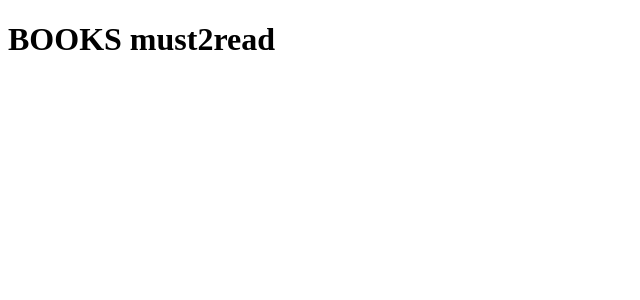
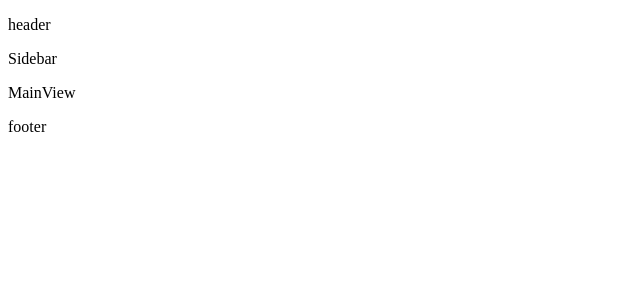
Before and after one commit to Zyar3k/books-m2r, a React (Create React App) app in the folder client/: page / in a window 1280 px wide. Shown: the top 300 px of the page, without its empty margins (0-640 px from the left). Built offline with nearby package versions, Linux system fonts and the light colour scheme; no server answers.

Commit message:
Add simple app structure

```diff
--- a/client/src/App.js
+++ b/client/src/App.js
@@ -1,9 +1,17 @@
+import Header from "./components/layout/Header/Header";
+import Footer from "./components/layout/Footer/Footer";
+import Sidebar from "./components/layout/Sidebar/Sidebar";
+import MainView from "./components/views/MainView/MainView";
+
 import StoreProvider from "./store/StoreProvider";
 
 const App = () => {
   return (
     <StoreProvider>
-      <h1>BOOKS must2read</h1>
+      <Header />
+      <Sidebar />
+      <MainView />
+      <Footer />
     </StoreProvider>
   );
 };
--- /dev/null
+++ b/client/src/components/layout/Footer/Footer.js
@@ -0,0 +1,5 @@
+const Footer = () => {
+  return <div>footer</div>;
+};
+
+export default Footer;
--- /dev/null
+++ b/client/src/components/layout/Header/Header.js
@@ -0,0 +1,9 @@
+const Header = () => {
+  return (
+    <div>
+      <p>header</p>
+    </div>
+  );
+};
+
+export default Header;
--- /dev/null
+++ b/client/src/components/layout/Sidebar/Sidebar.js
@@ -0,0 +1,9 @@
+const Sidebar = () => {
+  return (
+    <div>
+      <p>Sidebar</p>
+    </div>
+  );
+};
+
+export default Sidebar;
--- /dev/null
+++ b/client/src/components/views/MainView/MainView.js
@@ -0,0 +1,9 @@
+const MainView = () => {
+  return (
+    <div>
+      <p>MainView</p>
+    </div>
+  );
+};
+
+export default MainView;
--- a/client/src/store/StoreProvider.js
+++ b/client/src/store/StoreProvider.js
@@ -9,7 +9,6 @@ const StoreProvider = ({ children }) => {
 
   const fetchData = async () => {
     const { data } = await request.get("/books");
-    console.log(data);
     setBooks(data);
   };
 
```
Also changed, not shown: client/src/components/views/BookExtension/BookExtension.js (added, +9 -0 lines).
